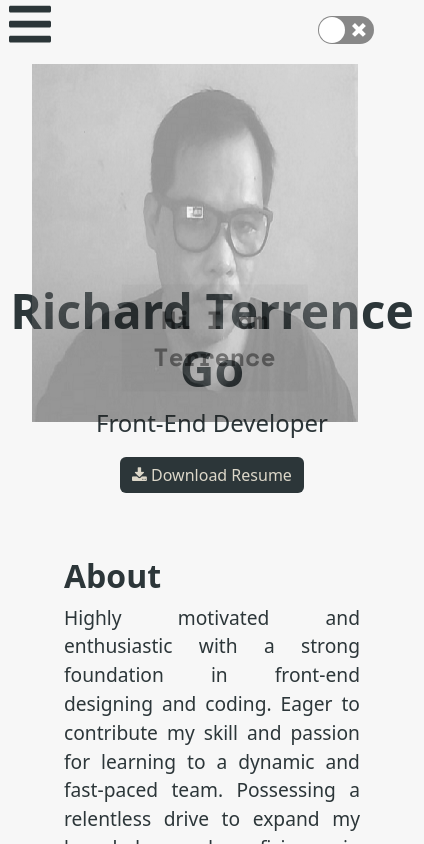
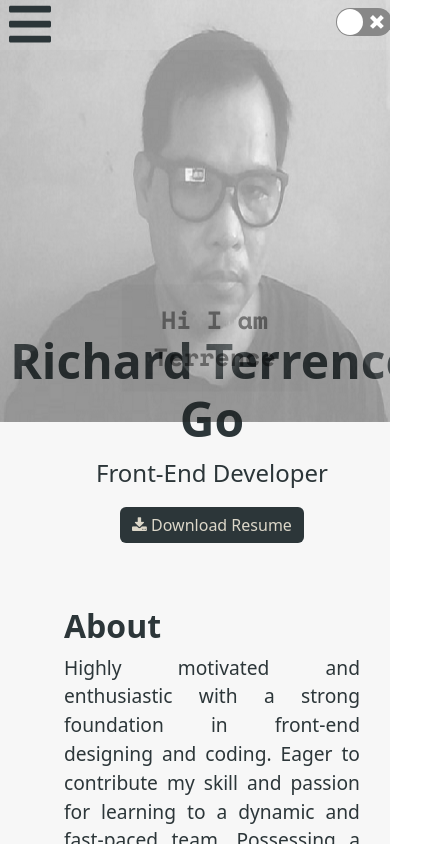
Before and after one commit to RichardTerrence/RTG-portfolio, a React (Create React App) app: page / in a window 390 px wide. Shown: the top 844 px of the page, 424 px wide, since content can reach past the window. Built offline with nearby package versions, Linux system fonts and the light colour scheme; a web font is replaced by a local one.

Commit message:
first commit

```diff
--- a/src/components/LeftContent.css
+++ b/src/components/LeftContent.css
@@ -53,9 +53,6 @@
     width: 100%;
     position: absolute;
   }
-  .image {
-    padding: 4rem 2rem 0 2rem;
-  }
 }
 @media (max-width: 480px) {
   .leftcontent-body {
@@ -63,7 +60,4 @@
     width: 100%;
     position: absolute;
   }
-  .image {
-    padding: 4rem 2rem 0 2rem;
-  }
 }
--- a/src/components/RightContent.css
+++ b/src/components/RightContent.css
@@ -4,7 +4,10 @@
   box-sizing: border-box;
   scroll-behavior: smooth;
 }
-
+body,
+html {
+  overflow-x: hidden;
+}
 #light {
   background-color: #f7f7f7;
 }
@@ -127,11 +130,14 @@ h6 {
 .rightcontainer1 {
   grid-area: rightcontainer1;
 }
+
 .right-switch {
-  float: right;
-  padding: 0.5rem 0.5rem;
-  z-index: 1;
+  grid-area: right-switch;
+  align-items: center;
 }
+.r-switch {
+}
+
 .right-info {
   grid-area: right-info;
   color: #dcd7c9;
@@ -228,12 +234,14 @@ h6 {
     color: #dcd7c9;
     text-align: center;
   }
+  /*
   .right-switch {
     top: 0.5rem;
     right: -1rem;
     z-index: 1;
     position: absolute;
   }
+  */
 }
 
 @media (max-width: 600px) {
@@ -255,12 +263,14 @@ h6 {
   .right-info h1 {
     font-size: 3em;
   }
+  /*
   .right-switch {
     top: 0.5rem;
-    right: -1rem;
+    right: -0.1rem;
     z-index: 1;
     position: absolute;
   }
+  */
 }
 @media (max-width: 480px) {
   .rightcontainer {
@@ -281,10 +291,13 @@ h6 {
   .right-info h1 {
     font-size: 3em;
   }
+  /*
   .right-switch {
     top: 0.5rem;
     right: -1rem;
     z-index: 1;
     position: absolute;
+    background-color: #526d82;
   }
+  */
 }
--- a/src/components/RightContent.js
+++ b/src/components/RightContent.js
@@ -24,14 +24,18 @@ const RightContent = () => {
       <div className="rightcontainer">
         <div className="contentleft">
           <LeftContent />
+          <div className="right-switch">
+            <ReactSwitch
+              className="r-switch"
+              onChange={toggleTheme}
+              checked={theme === "dark"}
+            />
+          </div>
         </div>
         <div className="rightcontainer1" id={theme}>
           <React.Fragment>
             <SideNav />
           </React.Fragment>
-          <div className="right-switch">
-            <ReactSwitch onChange={toggleTheme} checked={theme === "dark"} />
-          </div>
           <div className="right-info">
             <h1>Richard Terrence Go</h1>
             <p>Front-End Developer</p>
```
